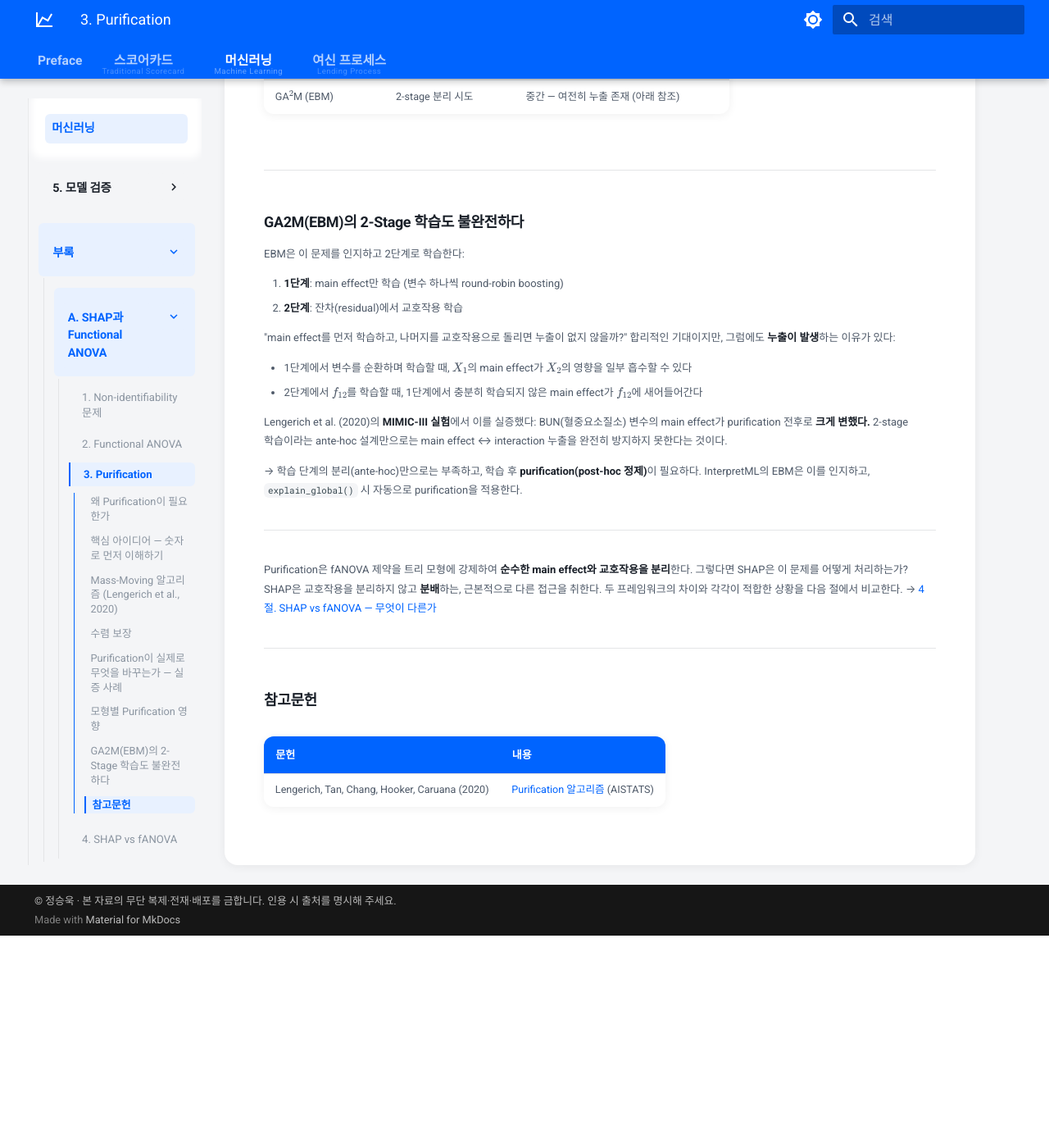
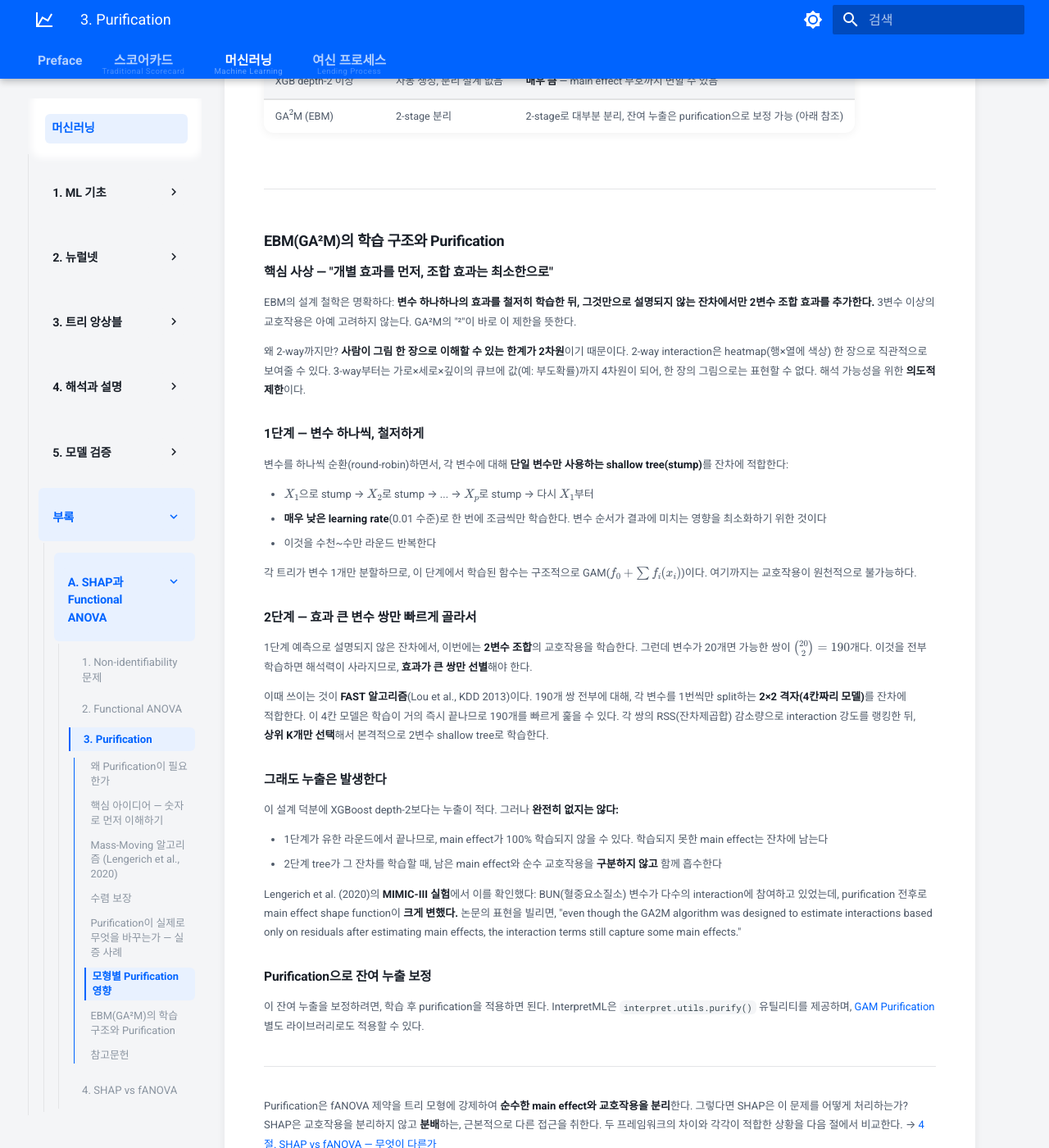
Before and after one commit to aigoldpig/credit-scoring-guidebook, an MkDocs documentation site: the page built from docs/ml/appendix/shap-fanova/purification.md, in a window 1280 px wide and 1400 px high, scrolled down 7604 px. Shown: the whole window at 82% size. Built offline with MkDocs 1.6.1 and Material for MkDocs 9.7.7, drawn with Linux system fonts in a browser that asks for light colours; before the commit the page ends 8745 px from its top, so only the background shows below that; some of the changed text lies outside the part shown.

Commit message:
docs: 3절 EBM 섹션 확장 — 2-stage 학습 사상·FAST 알고리즘 설명 추가, purification 자동 적용 오류 정정
- EBM 핵심 사상 추가: "개별 효과 먼저, 조합은 최소한으로", 2-way 제한 이유
- Round-robin boosting, FAST 알고리즘(2×2 격자 랭킹) 작동 방식 설명
- "explain_global() 시 purification 자동 적용" → 미확인 진술 삭제, interpret.utils.purify() 명시적 호출로 정정
- 2절·3절에서 EBM을 XGBoost와 묶어 "전혀 고려 안 함"으로 서술한 부분 분리 정정

Co-Authored-By: Claude Opus 4.6 (1M context) <noreply@anthropic.com>

```diff
--- a/docs/ml/appendix/shap-fanova/purification.md
+++ b/docs/ml/appendix/shap-fanova/purification.md
@@ -7,7 +7,7 @@
 
 ## 왜 Purification이 필요한가
 
-[2절](functional-anova.md)에서 fANOVA의 직교 제약(Zero Means, Orthogonality, Integrate-to-Zero)이 분해를 유일하게 결정한다는 것을 확인했다. 문제는, 트리 기반 모형(XGBoost, EBM 등)이 학습 과정에서 이 제약을 **전혀 고려하지 않는다**는 것이다. 트리는 단지 예측 오차를 줄이는 방향으로 분할할 뿐이고, "이 효과가 main에 담겨야 하는가, interaction에 담겨야 하는가"를 구분하지 않는다.
+[2절](functional-anova.md)에서 fANOVA의 직교 제약(Zero Means, Orthogonality, Integrate-to-Zero)이 분해를 유일하게 결정한다는 것을 확인했다. 문제는, XGBoost 같은 트리 기반 모형이 학습 과정에서 이 제약을 **전혀 고려하지 않는다**는 것이다. 트리는 단지 예측 오차를 줄이는 방향으로 분할할 뿐이고, "이 효과가 main에 담겨야 하는가, interaction에 담겨야 하는가"를 구분하지 않는다. (EBM은 학습 파이프라인에서 분리를 시도하지만, 그것만으로는 완전하지 않다 — 뒤에서 자세히 다룬다.)
 
 그 결과, 학습된 shape function에서 **main effect와 교호작용이 뒤섞인다.** 본래 \(f_1(X_1)\)에 있어야 할 효과가 \(f_{12}(X_1, X_2)\)에 누출되거나, 반대로 교호작용의 일부가 main effect에 흡수된다.
 
@@ -288,25 +288,46 @@ COMPAS는 미국 법원에서 사용하는 **재범 위험 예측 시스템**이
 |------|-----------------|------------------|
 | XGB depth-1 (= GAM) | 없음 | 없음 — 교호작용 자체가 구조적으로 불가능 |
 | XGB depth-2 이상 | 자동 생성, 분리 설계 없음 | **매우 큼** — main effect 부호까지 변할 수 있음 |
-| GA\(^2\)M (EBM) | 2-stage 분리 시도 | 중간 — 여전히 누출 존재 (아래 참조) |
+| GA\(^2\)M (EBM) | 2-stage 분리 | 2-stage로 대부분 분리, 잔여 누출은 purification으로 보정 가능 (아래 참조) |
 
 ---
 
-## GA2M(EBM)의 2-Stage 학습도 불완전하다
+## EBM(GA²M)의 학습 구조와 Purification
 
-EBM은 이 문제를 인지하고 2단계로 학습한다:
+### 핵심 사상 — "개별 효과를 먼저, 조합 효과는 최소한으로"
 
-1. **1단계**: main effect만 학습 (변수 하나씩 round-robin boosting)
-2. **2단계**: 잔차(residual)에서 교호작용 학습
+EBM의 설계 철학은 명확하다: **변수 하나하나의 효과를 철저히 학습한 뒤, 그것만으로 설명되지 않는 잔차에서만 2변수 조합 효과를 추가한다.** 3변수 이상의 교호작용은 아예 고려하지 않는다. GA²M의 "²"이 바로 이 제한을 뜻한다.
 
-"main effect를 먼저 학습하고, 나머지를 교호작용으로 돌리면 누출이 없지 않을까?" 합리적인 기대이지만, 그럼에도 **누출이 발생**하는 이유가 있다:
+왜 2-way까지만? **사람이 그림 한 장으로 이해할 수 있는 한계가 2차원**이기 때문이다. 2-way interaction은 heatmap(행×열에 색상) 한 장으로 직관적으로 보여줄 수 있다. 3-way부터는 가로×세로×깊이의 큐브에 값(예: 부도확률)까지 4차원이 되어, 한 장의 그림으로는 표현할 수 없다. 해석 가능성을 위한 **의도적 제한**이다.
 
-- 1단계에서 변수를 순환하며 학습할 때, \(X_1\)의 main effect가 \(X_2\)의 영향을 일부 흡수할 수 있다
-- 2단계에서 \(f_{12}\)를 학습할 때, 1단계에서 충분히 학습되지 않은 main effect가 \(f_{12}\)에 새어들어간다
+### 1단계 — 변수 하나씩, 철저하게
 
-Lengerich et al. (2020)의 **MIMIC-III 실험**에서 이를 실증했다: BUN(혈중요소질소) 변수의 main effect가 purification 전후로 **크게 변했다.** 2-stage 학습이라는 ante-hoc 설계만으로는 main effect ↔ interaction 누출을 완전히 방지하지 못한다는 것이다.
+변수를 하나씩 순환(round-robin)하면서, 각 변수에 대해 **단일 변수만 사용하는 shallow tree(stump)**를 잔차에 적합한다:
 
-→ 학습 단계의 분리(ante-hoc)만으로는 부족하고, 학습 후 **purification(post-hoc 정제)**이 필요하다. InterpretML의 EBM은 이를 인지하고, `explain_global()` 시 자동으로 purification을 적용한다.
+- \(X_1\)으로 stump → \(X_2\)로 stump → ... → \(X_p\)로 stump → 다시 \(X_1\)부터
+- **매우 낮은 learning rate**(0.01 수준)로 한 번에 조금씩만 학습한다. 변수 순서가 결과에 미치는 영향을 최소화하기 위한 것이다
+- 이것을 수천~수만 라운드 반복한다
+
+각 트리가 변수 1개만 분할하므로, 이 단계에서 학습된 함수는 구조적으로 GAM(\(f_0 + \sum f_i(x_i)\))이다. 여기까지는 교호작용이 원천적으로 불가능하다.
+
+### 2단계 — 효과 큰 변수 쌍만 빠르게 골라서
+
+1단계 예측으로 설명되지 않은 잔차에서, 이번에는 **2변수 조합**의 교호작용을 학습한다. 그런데 변수가 20개면 가능한 쌍이 \(\binom{20}{2} = 190\)개다. 이것을 전부 학습하면 해석력이 사라지므로, **효과가 큰 쌍만 선별**해야 한다.
+
+이때 쓰이는 것이 **FAST 알고리즘**(Lou et al., KDD 2013)이다. 190개 쌍 전부에 대해, 각 변수를 1번씩만 split하는 **2×2 격자(4칸짜리 모델)**를 잔차에 적합한다. 이 4칸 모델은 학습이 거의 즉시 끝나므로 190개를 빠르게 훑을 수 있다. 각 쌍의 RSS(잔차제곱합) 감소량으로 interaction 강도를 랭킹한 뒤, **상위 K개만 선택**해서 본격적으로 2변수 shallow tree로 학습한다.
+
+### 그래도 누출은 발생한다
+
+이 설계 덕분에 XGBoost depth-2보다는 누출이 적다. 그러나 **완전히 없지는 않다:**
+
+- 1단계가 유한 라운드에서 끝나므로, main effect가 100% 학습되지 않을 수 있다. 학습되지 못한 main effect는 잔차에 남는다
+- 2단계 tree가 그 잔차를 학습할 때, 남은 main effect와 순수 교호작용을 **구분하지 않고** 함께 흡수한다
+
+Lengerich et al. (2020)의 **MIMIC-III 실험**에서 이를 확인했다: BUN(혈중요소질소) 변수가 다수의 interaction에 참여하고 있었는데, purification 전후로 main effect shape function이 **크게 변했다.** 논문의 표현을 빌리면, "even though the GA2M algorithm was designed to estimate interactions based only on residuals after estimating main effects, the interaction terms still capture some main effects."
+
+### Purification으로 잔여 누출 보정
+
+이 잔여 누출을 보정하려면, 학습 후 purification을 적용하면 된다. InterpretML은 `interpret.utils.purify()` 유틸리티를 제공하며, [GAM Purification](https://github.com/LengerichLab/gam_purification) 별도 라이브러리로도 적용할 수 있다.
 
 ---
 
```
Also changed, not shown: docs/ml/appendix/shap-fanova/functional-anova.md (+1 -1 lines).
